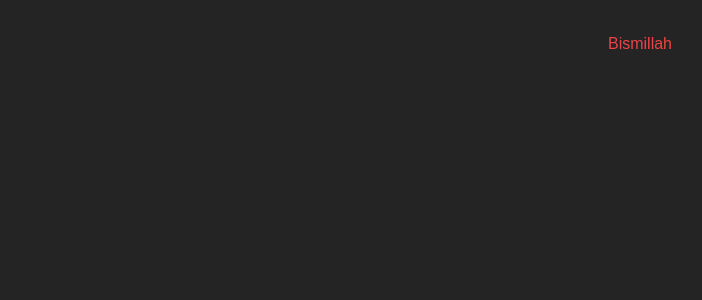
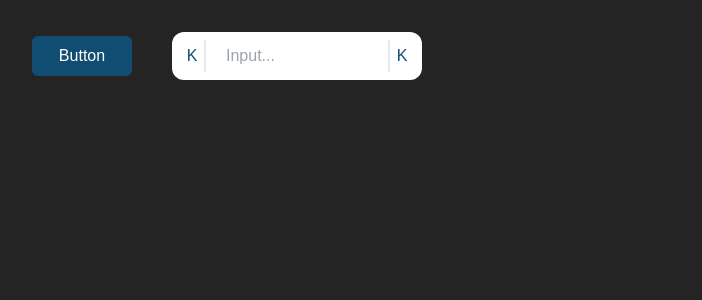
Before and after one commit to AnonymousDeveloper123/BoardifyForGroupFrontend, a React (Vite) app: page /component-list in a window 1280 px wide. Shown: the top 300 px of the page, without its empty margins (0-702 px from the left). Built offline with nearby package versions, Linux system fonts and the light colour scheme.

Commit message:
add new components --- button,input field, adding router-dom

```diff
--- a/src/App.jsx
+++ b/src/App.jsx
@@ -1,12 +1,6 @@
 import './App.css'
 import "./scss/index.scss"
-/**
- * The main application component.
- *
- * @returns {React.ReactElement} The rendered component.
- */
 function App() {
-
   return (
     <>
       <div className='text-red-500'>
--- /dev/null
+++ b/src/components/button.component.jsx
@@ -0,0 +1,11 @@
+/* eslint-disable react/prop-types */
+// eslint-disable-next-line no-unused-vars
+const Button=({action=()=>{},btnText,btnClass,...props}) => {
+  return (
+    <div>
+        <button className={'px-3 py-2 text-[#ffff] outline-none border-none w-[100px] rounded-md bg-primary '+btnClass} onClick={action} {...props}>{btnText ? btnText : 'Button'}</button>
+    </div>
+  )
+}
+
+export default Button
--- /dev/null
+++ b/src/components/index.js
@@ -0,0 +1,3 @@
+import Button from "./button.component";
+import Input from "./input.component";
+export { Button,Input }
--- /dev/null
+++ b/src/components/input.component.jsx
@@ -0,0 +1,20 @@
+// eslint-disable-next-line react/prop-types
+const Input = ({ icon,leftIcon,rightIcon, ...props }) => {
+    return (
+      <div className="flex flex-row w-[250px] px-2 py-1 gap-2 items-center bg-white rounded-xl">
+        <div className={`w-5 flex items-center justify-center text-primary cursor-pointer border-e-2 px-3 py-1 h-full ${leftIcon ? 'block' : 'hidden'}`}>
+        {icon && leftIcon && <span>{icon}</span>}
+        </div>
+        <input
+          {...props}
+          placeholder="Input..."
+          className="px-3 py-2 bg-transparent text-primary rounded-xl w-full outline-none border-none"
+        />
+        <div className={`w-5 flex items-center justify-center text-primary cursor-pointer border-s-2 px-3 py-1 h-full ${rightIcon ? 'block' : 'hidden'}`}>
+        {icon && rightIcon && <span>{icon}</span>}
+        </div>
+      </div>
+    );
+  };
+
+  export default Input;
--- a/src/main.jsx
+++ b/src/main.jsx
@@ -1,10 +1,22 @@
 import { StrictMode } from 'react'
 import { createRoot } from 'react-dom/client'
+import { createBrowserRouter,RouterProvider } from 'react-router-dom'
 import App from './App.jsx'
 import './index.css'
+import {ComponentList} from './pages'
 
+const router = createBrowserRouter([
+  {
+    path: '/',
+    element: <App />,
+  },
+  {
+    path:"/component-list",
+    element:<ComponentList/>
+  }
+])
 createRoot(document.getElementById('root')).render(
   <StrictMode>
-    <App />
+    <RouterProvider router={router}/>
   </StrictMode>,
 )
--- /dev/null
+++ b/src/pages/component-list.page.jsx
@@ -0,0 +1,11 @@
+import { Button,Input } from "../components"
+const ComponentList = () => {
+  return (
+    <div className="flex flex-row gap-10 items-center">
+        <Button />
+        <Input rightIcon={true} leftIcon={true} icon={"K"}/>
+    </div>
+  )
+}
+
+export default ComponentList
--- a/src/pages/index.js
+++ b/src/pages/index.js
@@ -2,5 +2,5 @@ import ForgotPassPage from "./forgot-pass.page";
 import SetNewPassPage from "./set-new-pass.page";
 import LoginPage from "./login.page";
 import ConfirmCodePage from "./confirm-code.page";
-
-export { ForgotPassPage, SetNewPassPage, LoginPage, ConfirmCodePage }
+import ComponentList from "./component-list.page";
+export { ForgotPassPage, SetNewPassPage, LoginPage, ConfirmCodePage,ComponentList }
--- a/tailwind.config.js
+++ b/tailwind.config.js
@@ -4,14 +4,14 @@ export default {
     "./index.html",
     "./src/**/*.{js,ts,jsx,tsx}",
   ],
-  // custom color
-  colors: {
-    'primary': '#114D72',
-    'bg-secondary': '#F0F0F0',
-    'active':"#0EAFFF"
-  },
   theme: {
-    extend: {},
+    extend: {
+      colors: {
+        primary: '#114D72',
+        'bg-secondary': '#F0F0F0',
+        active: "#0EAFFF"
+      },
+    },
   },
   plugins: [],
 }
```
